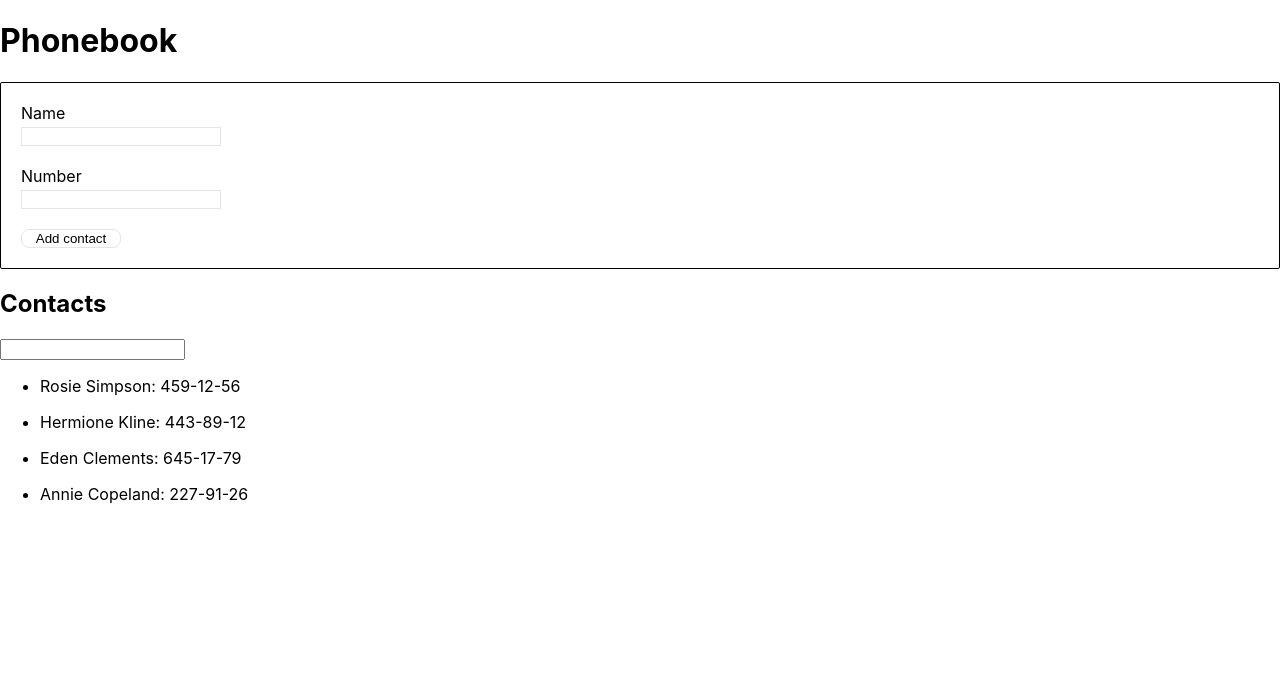
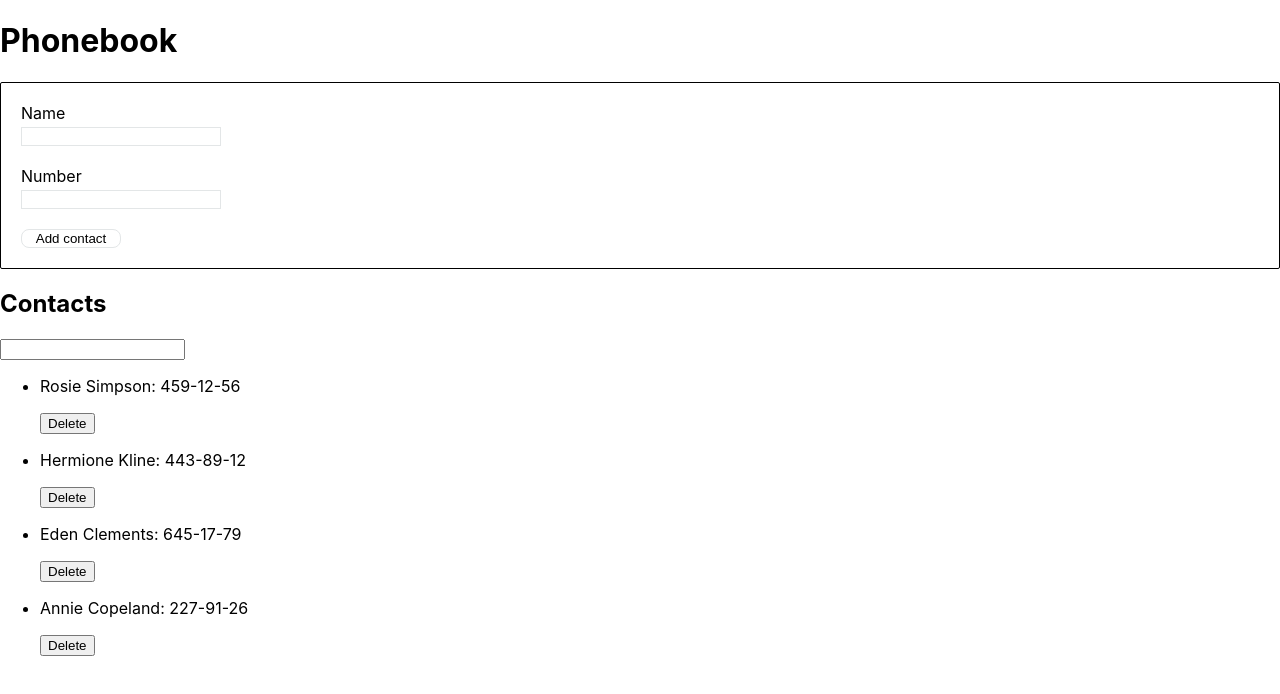
Before and after one commit to alinarieznik/goit-react-hw-02-phonebook, a React (Create React App) app: page / in a window 1280 px wide. Shown: the top 694 px of the page. Built offline with nearby package versions, Linux system fonts and the light colour scheme.

Commit message:
add task 6

```diff
--- a/src/components/App.jsx
+++ b/src/components/App.jsx
@@ -32,6 +32,12 @@ class App extends Component {
     this.setState({ filter: newContact });
   };
 
+  deleteContact = contactId => {
+    this.setState(pState => ({
+      contacts: pState.contacts.filter(contact => contact.id !== contactId),
+    }));
+  };
+
   filterContacts = () => {
     return this.state.contacts.filter(contact =>
       contact.name.toLowerCase().includes(this.state.filter.toLowerCase())
@@ -48,7 +54,11 @@ class App extends Component {
           filter={this.state.filter}
           onChangeContacts={this.changeContacts}
         />
-        <ContactList options={this.filterContacts()} id={nanoid()} />
+        <ContactList
+          options={this.filterContacts()}
+          id={nanoid()}
+          onDelete={this.deleteContact}
+        />
       </div>
     );
   }
--- a/src/components/ContactList/ContactList.jsx
+++ b/src/components/ContactList/ContactList.jsx
@@ -1,11 +1,14 @@
-export const ContactList = ({ options }) => {
+export const ContactList = ({ options, onDelete }) => {
   return (
     <ul>
       {options.map(option => (
         <li key={option.id}>
-          <p key={option.id}>
+          <p>
             {option.name}: {option.number}
           </p>
+          <button type="button" onClick={() => onDelete(option.id)}>
+            Delete
+          </button>
         </li>
       ))}
     </ul>
```
